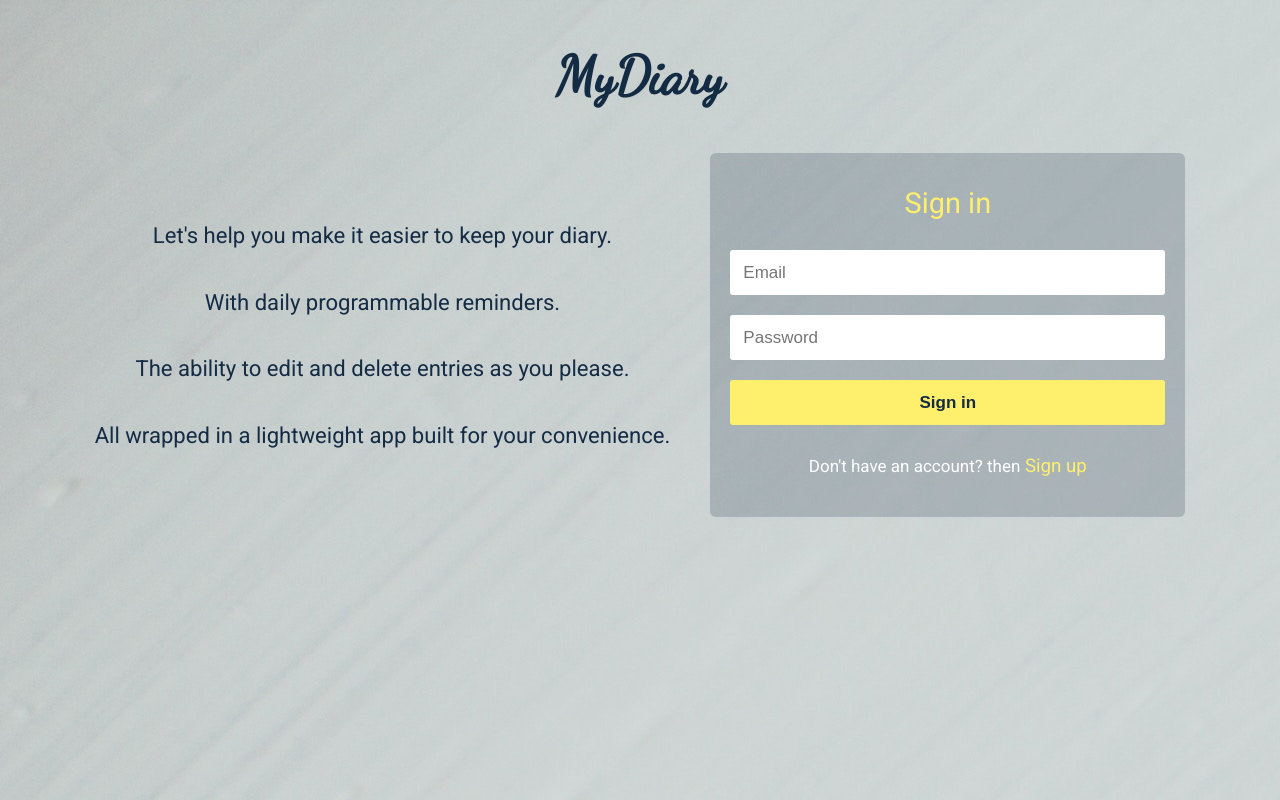
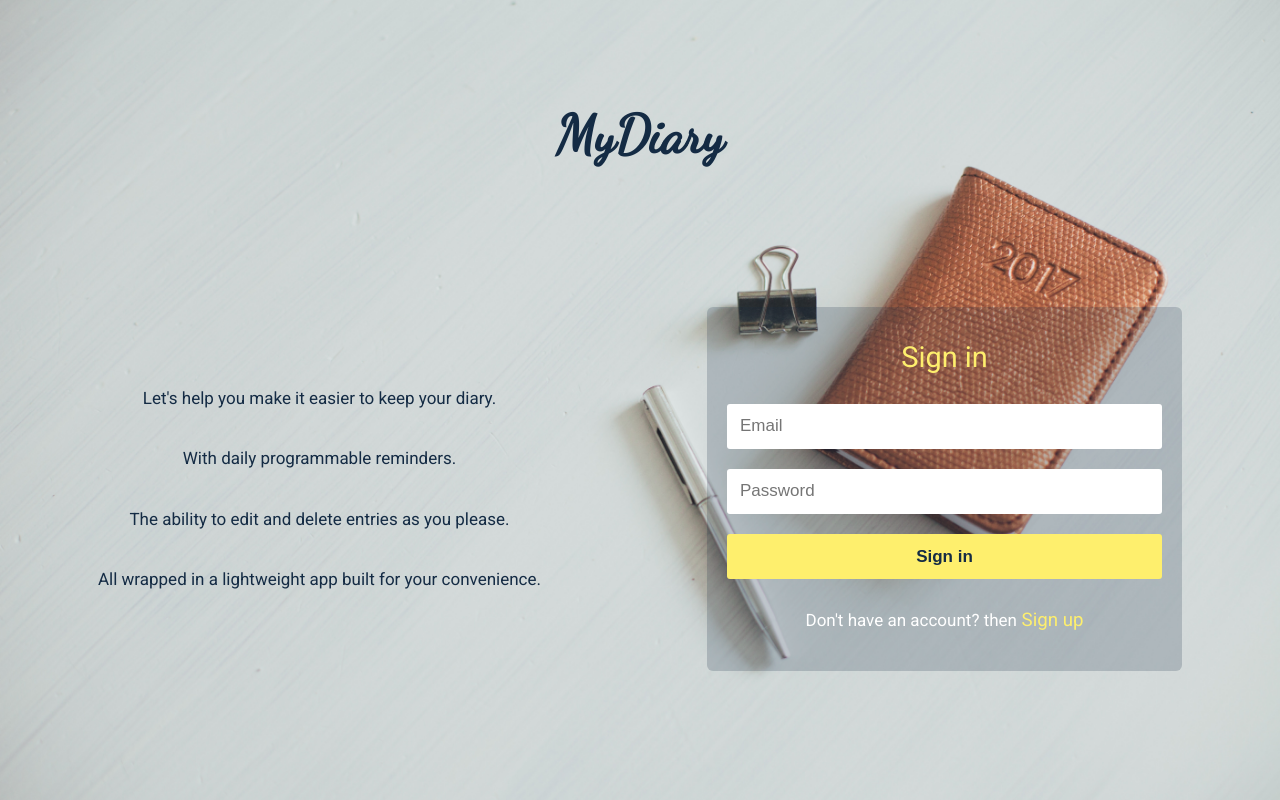
Before and after one commit to Phunmbi/MyDiary-React, a React app: page /auth/signin in a window 1280 px wide. Built offline with nearby package versions, Linux system fonts and the light colour scheme.

Commit message:
refactor(styles): refactor CSS styles for each component

```diff
--- a/src/components/auth/Signin.js
+++ b/src/components/auth/Signin.js
@@ -87,7 +87,8 @@ class Signin extends Component {
     const fieldNames = ['email', 'password'];
     const status = validateAuth({ email, password }, fieldNames);
 
-    return <div className="hero">
+    return(
+      <div className="hero">
         <div className="title">
           <h1>MyDiary</h1>
         </div>
@@ -122,7 +123,8 @@ class Signin extends Component {
             </p>
           </div>
         </section>
-      </div>;
+      </div>
+    )
   }
 }
 
--- a/src/public/index.html
+++ b/src/public/index.html
@@ -12,7 +12,7 @@
   <noscript>
     You need to enable JavaScript to run this app.
   </noscript>
-  <section id="index"></section>
+  <div id="index"></div>
 
   <base href="/" />
 </body>
--- a/src/styles/components/index.scss
+++ b/src/styles/components/index.scss
@@ -1,11 +1,16 @@
-/* Base Resets */
+/* Brand Colours */
 
 $yellow:#FEEF6D;
 $navyblue: #142B44;
 
+
+/* Base Resets */
+
 html,body,p,h1,h2,h3,h4,h5,h6 {
   margin: 0;
   padding: 0;
+  font-size: 17px;
+  font-family: 'Roboto', Arial, Helvetica, sans-serif;
 }
 
 h1,h2,h3,h4,h5,h6 {
@@ -34,4 +39,5 @@ img{
   max-width: 100%;
 }
 
+/* Fonts */
 @import url('https://fonts.googleapis.com/css?family=Dancing+Script|Roboto');
--- a/src/styles/components/landingPage.scss
+++ b/src/styles/components/landingPage.scss
@@ -1,14 +1,3 @@
-body{
-  margin: 20px auto;
-  font-size: 17px;
-  font-family: 'Roboto', Arial, Helvetica, sans-serif;
-  max-width: 1900px;
-  background-image: url("../assets/bg-image.jpg");
-  background-repeat: no-repeat;
-  background-size: unset;
-  color: white;
-}
-
 h1{
   font-size: 3.1em;
   text-align: center;
@@ -87,7 +76,13 @@ button[type=submit]{
 .hero{
   display: flex;
   flex-direction: column;
-  justify-content: space-between;
+  justify-content: space-evenly;
+  max-width: 1900px;
+  height: 100vh;
+  background-image: url("../assets/bg-image.jpg");
+  background-repeat: no-repeat;
+  background-size: cover;
+  color: white;
   .hero-marketing{
     line-height: 1.2;
     font-size: 1.3em;
```
